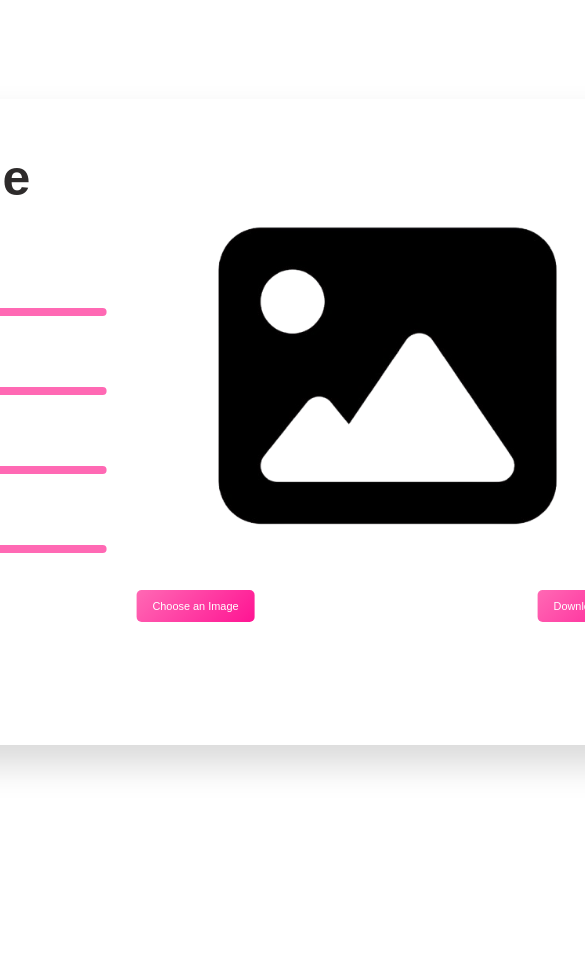
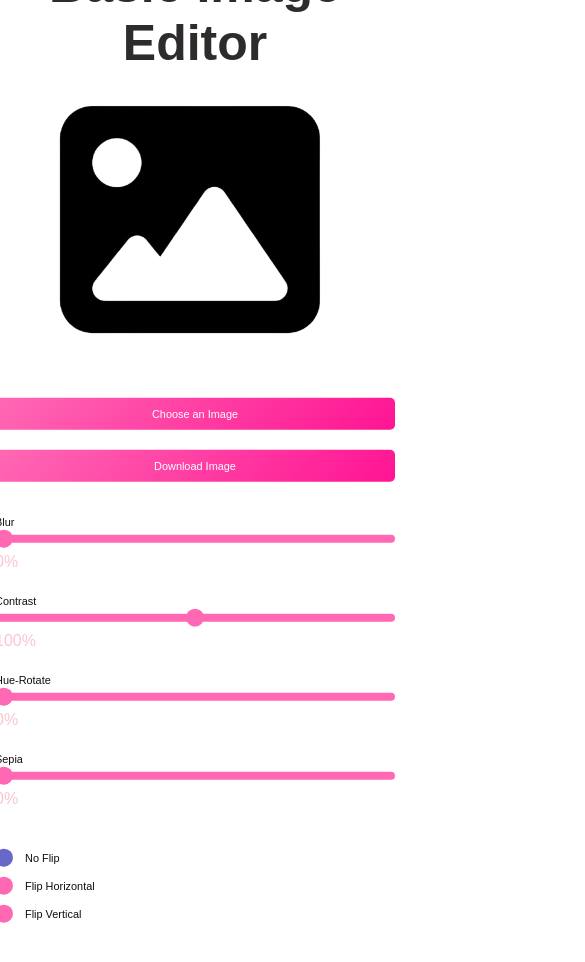
Before and after one commit to PALOUKI/basic-image-editor, a plain HTML site: page index.html in a window 390 px wide. Shown: the top 962 px of the page, 585 px wide, since content can reach past the window. Before the commit the page ends 844 px from the top, so only its background shows below. Drawn offline with Linux system fonts and the light colour scheme.

Commit message:
responsive design

```diff
--- a/index.html
+++ b/index.html
@@ -9,7 +9,7 @@
 <body>
     <div class="wrapper">
         <div class="editor">
-            <h1 style="font-size: 50px; font-weight: bold; color: rgb(46, 43, 43);">Basic Image Editor</h1>
+            <h1 id="h1-non-responsif" style="font-size: 50px; font-weight: bold; color: rgb(46, 43, 43);">Basic Image Editor</h1>
            <div class="filter">
                 <label for="blur">Blur</label>
                 <input type="range" min="0" max="5" value="0" step="0.1" id="blur">
@@ -53,6 +53,7 @@
         </div>
 
         <div class="result">
+            <h1 id="h1-responsif" style="font-size: 50px; font-weight: bold; color: rgb(46, 43, 43);">Basic Image Editor</h1>
             <figure class="image-container">
                 <img id="chosen-image" src="image.png">
             </figure>
--- a/styles.css
+++ b/styles.css
@@ -131,3 +131,48 @@ body{
         cursor: pointer;
         border: none;
     }
+    #h1-responsif{
+        display: none;
+    }
+
+
+@media (max-width: 1200px) {
+        #h1-non-responsif{
+                display: none;
+        }
+        #h1-responsif{
+                display: block;
+                text-align: center;
+                margin-bottom: 10px;
+        }
+        .wrapper{
+                top: 60%;
+                display: flex;
+                flex-direction: column-reverse;
+                width: 80vh;
+                /* min-width: 500px;      */
+        }
+        .result #flex-image-buttons{
+                flex-direction: column;
+                justify-content: space-around;
+                text-align: center;
+
+        }
+        .result #download-button{
+
+                width: 100%;
+        }
+}
+
+@media (max-width: 700px) {
+        .wrapper{
+                top: 52%;
+                width: 55vh;
+                min-width: 500px;
+        }
+}
+@media (max-width: 500px){
+        .wrapper{
+                width: auto;
+        }
+}
```
